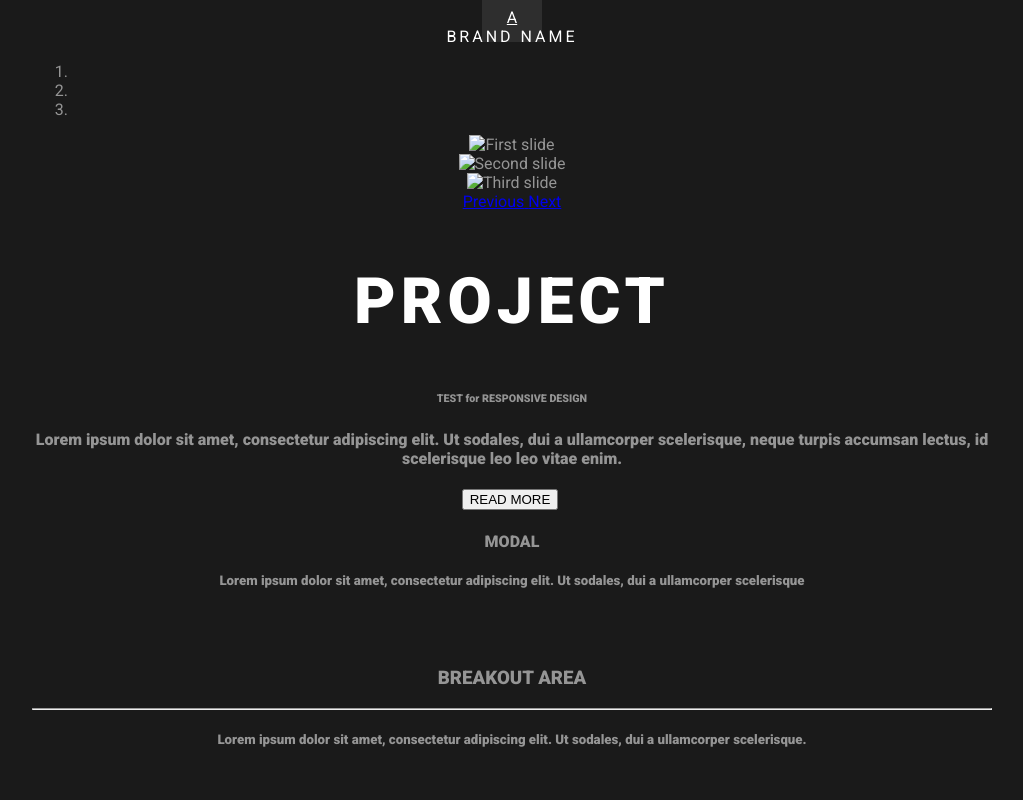
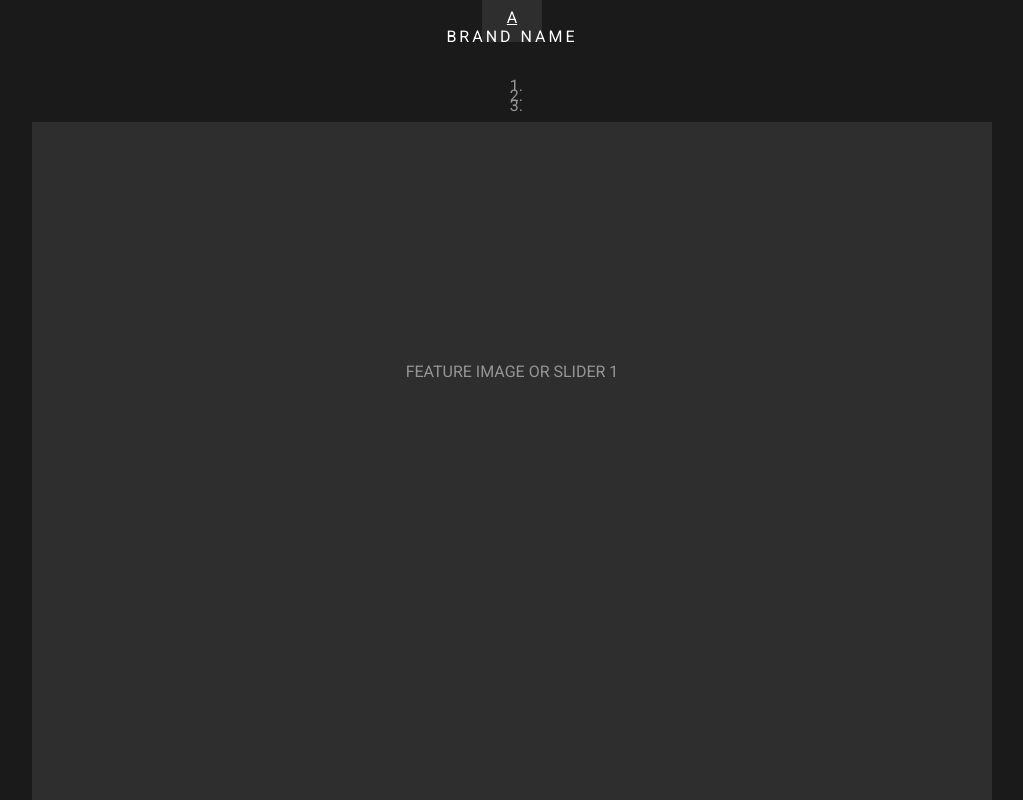
Before and after one commit to abuuzayr/amiculum, a website: page src/index.html in a window 1280 px wide. Shown: the top 800 px of the page, without its empty margins (128-1151 px from the left). Drawn offline with nearby package versions, Linux system fonts and the light colour scheme; files that its build step writes are made by us from their sources.

Commit message:
Add carousel styles

```diff
--- a/src/index.html
+++ b/src/index.html
@@ -13,7 +13,7 @@
         <center>
             <main>
                 <header>
-                    <nav class="navbar pr-0 pl-0">
+                    <nav class="navbar pr-0 pl-0 mt-3">
                         <div class="container section-max-width p-0">
                             <div class="navbar-header">
                                 <a class="navbar-brand m-0" href="#">A</a>
@@ -33,13 +33,13 @@
                         </ol>
                         <div class="carousel-inner">
                             <div class="carousel-item active">
-                                <img class="d-block w-100" src="..." alt="First slide">
+                                FEATURE IMAGE OR SLIDER 1
                             </div>
                             <div class="carousel-item">
-                                <img class="d-block w-100" src="..." alt="Second slide">
+                                FEATURE IMAGE OR SLIDER 2
                             </div>
                             <div class="carousel-item">
-                                <img class="d-block w-100" src="..." alt="Third slide">
+                                FEATURE IMAGE OR SLIDER 3
                             </div>
                         </div>
                         <a class="carousel-control-prev" href="#main-carousel" role="button" data-slide="prev">
--- a/src/styles/styles.scss
+++ b/src/styles/styles.scss
@@ -31,6 +31,9 @@ h1 {
 
 main {
     width: 960px;
+    section {
+        margin: 30px 0;
+    }
 }
 
 // Navbar styles
@@ -51,3 +54,20 @@ nav {
         letter-spacing: 3px;
     }
 }
+
+// Carousel styles
+
+.carousel {
+    .carousel-item {
+        height: 500px;
+        line-height: 500px;
+        background: $img-grey;
+    }
+    .carousel-indicators {
+        li {
+            border-radius: 100%;
+            height: 10px;
+            width: 10px;
+        }
+    }
+}
```
